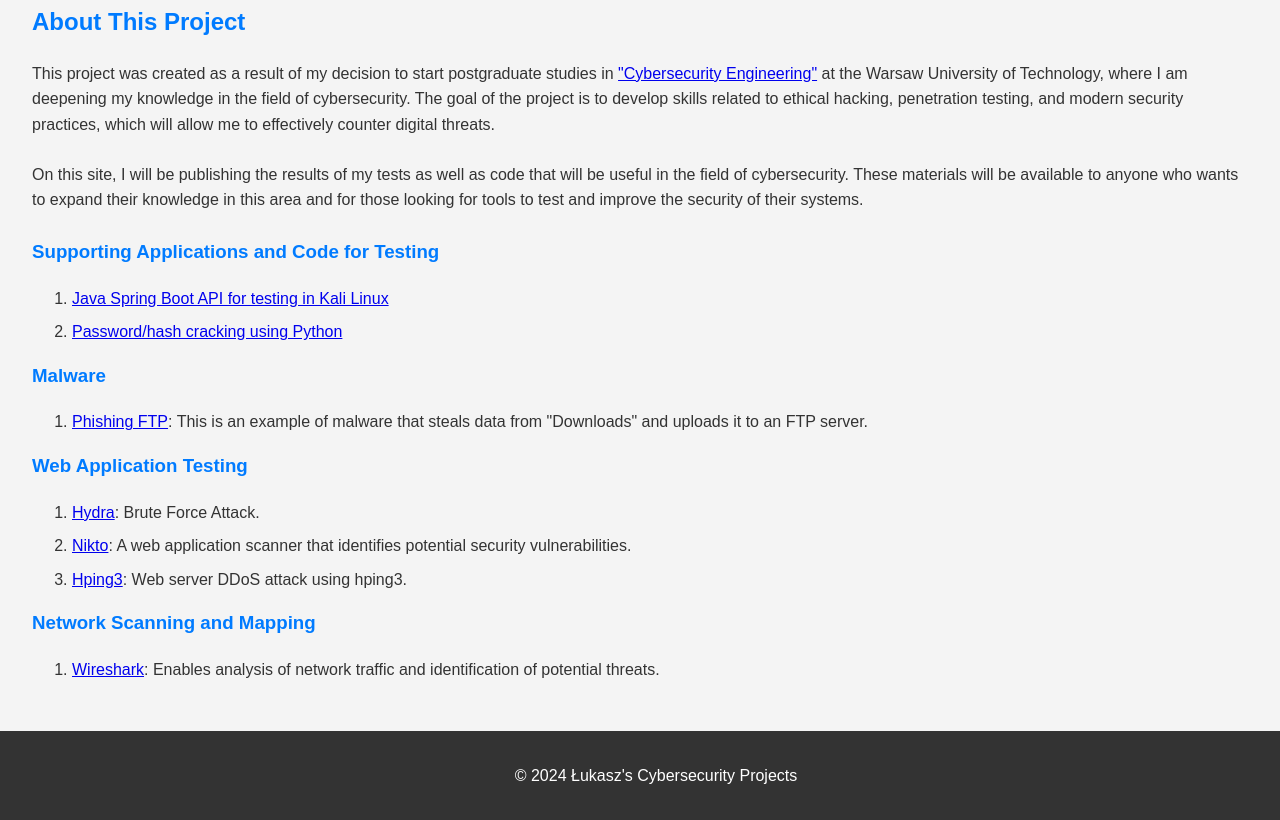
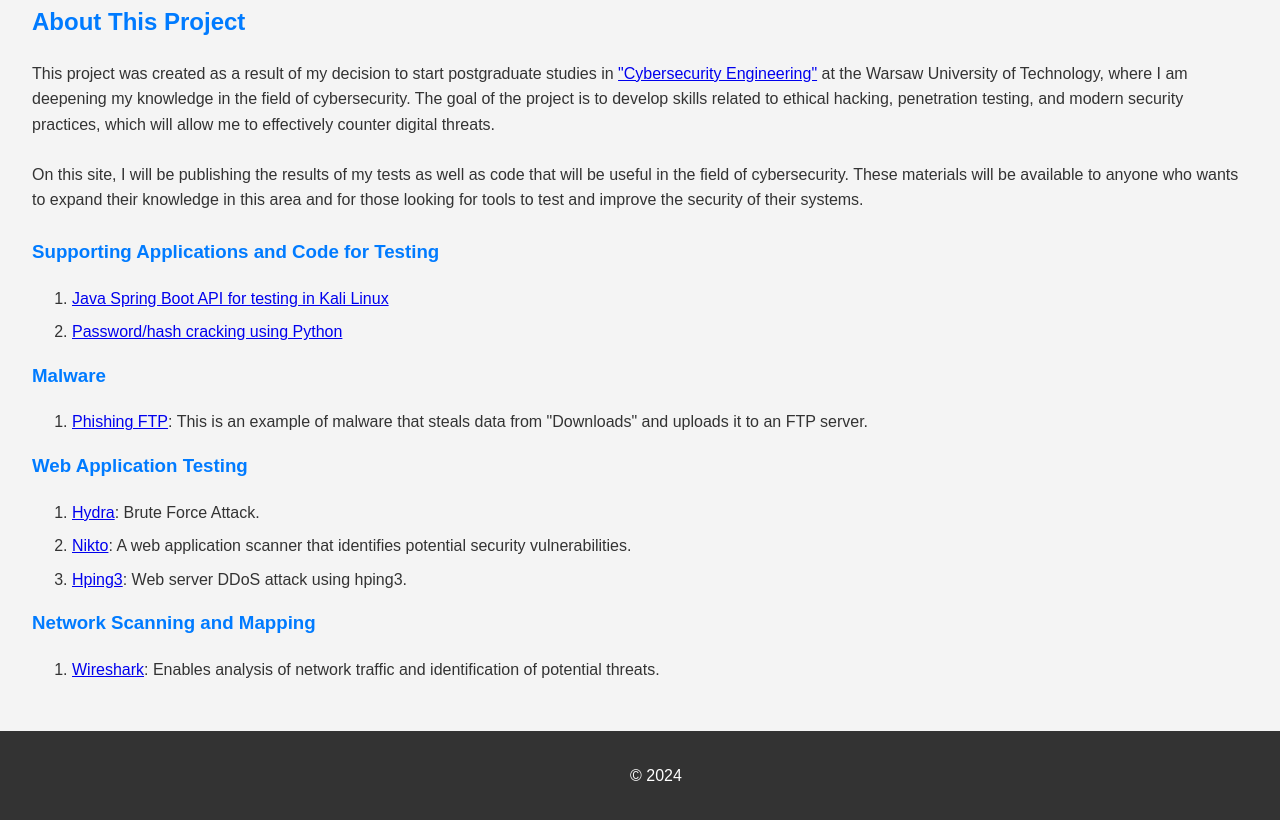
Before and after one commit to lukaszFD/ICYB_PW, a plain HTML site: page index.html in a window 1280 px wide. Shown: the part 351-1171 px from the top of the page. Drawn offline with Linux system fonts and the light colour scheme.

Commit message:
Update index.html

```diff
--- a/index.html
+++ b/index.html
@@ -68,7 +68,7 @@
         </section>
     </main>
     <footer>
-        <p>&copy; 2024 Łukasz's Cybersecurity Projects</p>
+        <p>&copy; 2024</p>
     </footer>
 </body>
 </html>
```
